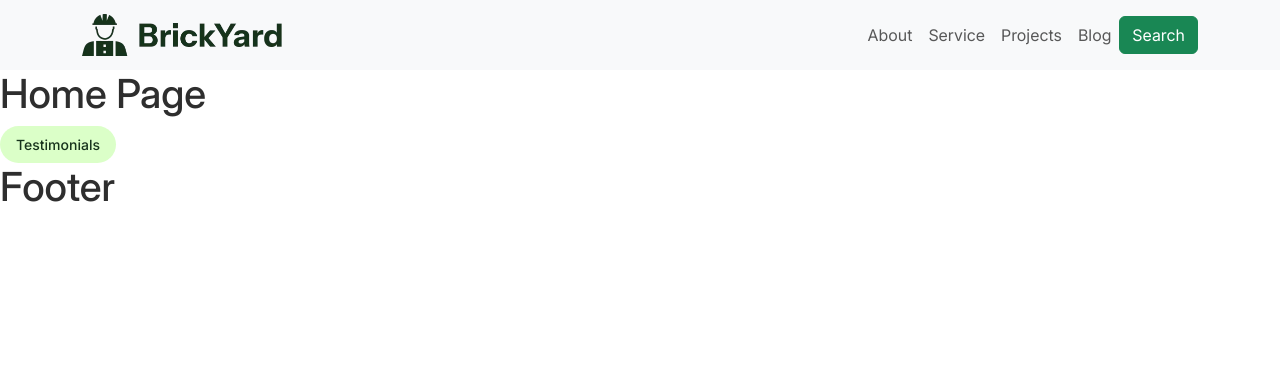
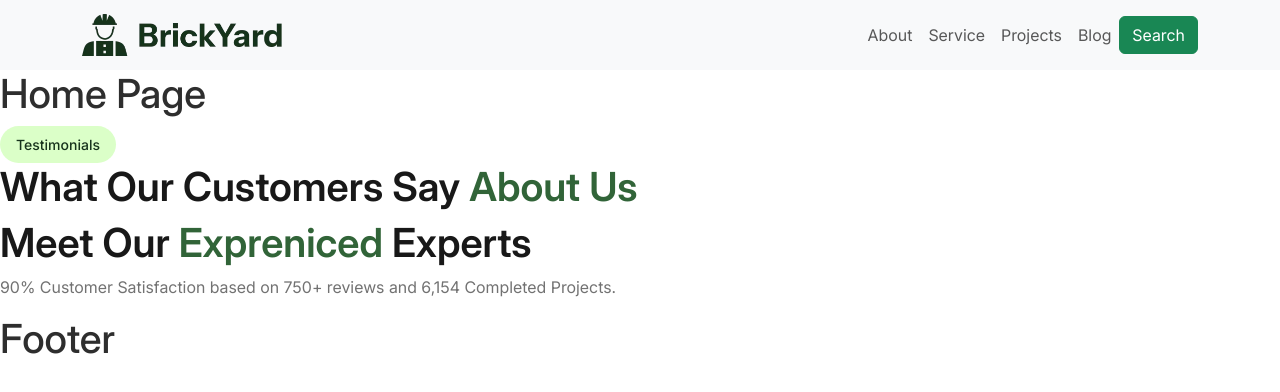
Before and after one commit to Ansari-Yasir-2004/brickyard_construction, a React (Create React App) app: page / in a window 1280 px wide. Shown: the top 392 px of the page. Built offline with nearby package versions, Linux system fonts and the light colour scheme.

Commit message:
component content title & para added

```diff
--- /dev/null
+++ b/src/components/ContentPara.js
@@ -0,0 +1,11 @@
+import React from 'react'
+
+const ContentPara = ({children}) => {
+  return (
+   <p className='text-nickel'>
+    {children}
+   </p>
+  )
+}
+
+export default ContentPara
--- /dev/null
+++ b/src/components/ContentTitle.js
@@ -0,0 +1,11 @@
+import React from "react";
+
+const ContentTitle = ({children}) => {
+  return (
+    <h2 className="display-6 text-eerie-black fw-600 ">
+     {children}
+    </h2>
+  );
+};
+
+export default ContentTitle;
--- a/src/index.css
+++ b/src/index.css
@@ -155,6 +155,10 @@
   font-weight: 500 !important;
 }
 
+.fw-600 {
+  font-weight: 600 !important;
+}
+
 .fs-14 {
   font-size: 14px !important;
 }
--- a/src/pages/Home.js
+++ b/src/pages/Home.js
@@ -1,11 +1,22 @@
 import React from "react";
 import ContentHeadCapsul from "../components/ContentHeadCapsul";
+import ContentTitle from "../components/ContentTitle";
+import ContentPara from "../components/ContentPara";
 
 const Home = () => {
   return (
     <div>
       <div className="h1">Home Page</div>
       <ContentHeadCapsul>Testimonials</ContentHeadCapsul>
+      <ContentTitle>
+        What Our Customers Say{" "}
+        <span className="text-deep-moss-green">About Us</span>
+      </ContentTitle>
+      <ContentTitle>
+        Meet Our <span className="text-deep-moss-green">Expreniced</span>{" "}
+        Experts
+      </ContentTitle>
+      <ContentPara>90% Customer Satisfaction based on 750+ reviews and 6,154 Completed Projects.</ContentPara>
     </div>
   );
 };
```
